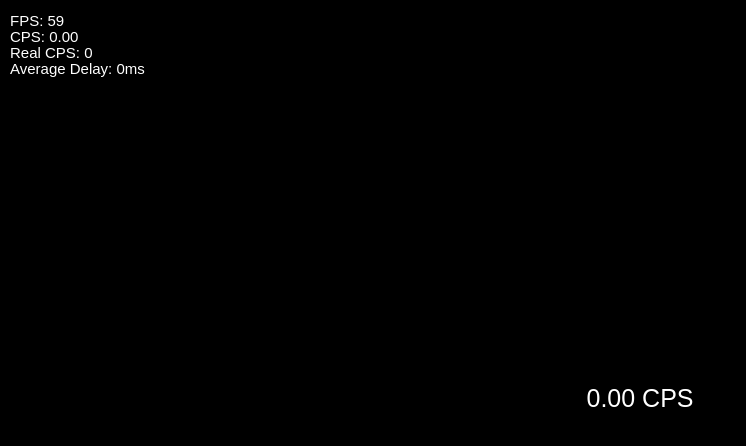
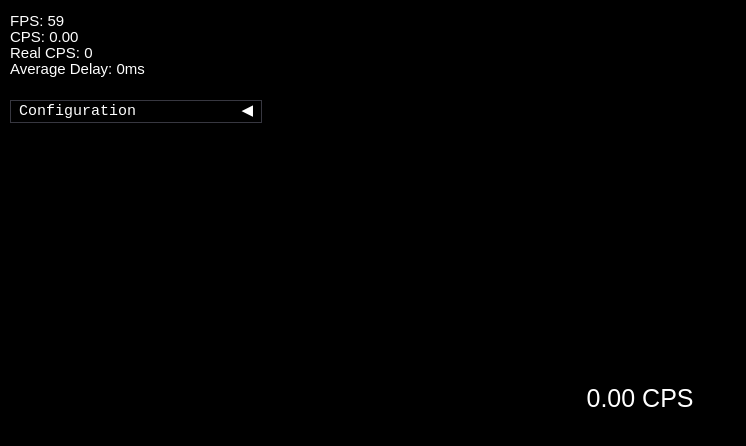
Before and after one commit to cat-125/advanced-cps-test, a plain HTML site: page src/index.html in a window 1280 px wide. Shown: the whole page, without its empty margins (0-746 px from the left). Drawn offline with Linux system fonts and the light colour scheme.

Commit message:
create configuration window

```diff
--- a/src/index.html
+++ b/src/index.html
@@ -7,6 +7,7 @@
 	<title>Advanced CPS Test</title>
 	<link rel="stylesheet" href="style.css">
 	<link rel="stylesheet" href="lib/cheatgui.min.css">
+	<link rel="stylesheet" href="lib/imgui.css">
 	<script src="lib/cheatgui.min.js"></script>
 </head>
 
--- a/src/main.js
+++ b/src/main.js
@@ -19,12 +19,24 @@ let cps = 0;
 let fps = 60;
 let fpsc = 0;
 
-/*const cpsWin = new cheatgui.Window({
-	title: "Settings",
+const win = new cheatgui.Window({
+	title: "Configuration",
 	x: 10,
-	y: 10,
-	collapsed: true
-});*/
+	y: 100,
+	width: 250,
+	height: 200,
+	expanded: false
+});
+
+win.append(new cheatgui.Button('Save configuration', () => {
+	localStorage.setItem('acpst-cfg', JSON.stringify(win.getConfig()));
+}));
+
+// ...
+
+if (localStorage.getItem('acpst-cfg')) {
+	win.loadConfig(JSON.parse(localStorage.getItem('acpst-cfg')));
+}
 
 function getTime() {
 	return performance.now();
```
